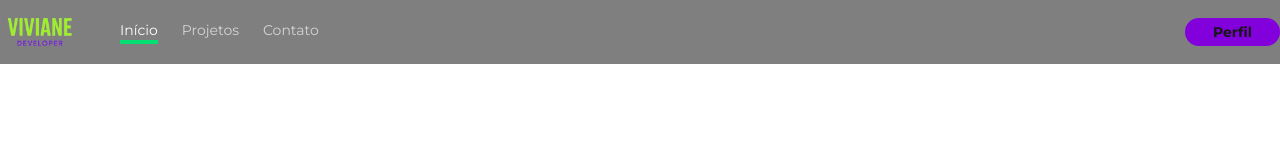
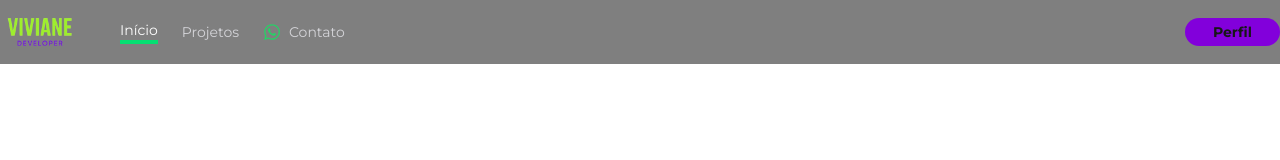
Before and after one commit to vivianezzt/viviane-portfolio, a Next.js app in the folder frontend/: page / in a window 1280 px wide. Shown: the top 160 px of the page. Built offline with nearby package versions, Linux system fonts and the light colour scheme.

Commit message:
feat(menu): adicionar animações de escala, translação e hover nos itens do menu para melhorar a experiência do usuário

```diff
--- a/frontend/src/components/shared/Menu.tsx
+++ b/frontend/src/components/shared/Menu.tsx
@@ -2,39 +2,45 @@
 
 import { usePathname } from "next/navigation"
 import Link from "next/link"
+import { FaWhatsapp } from "react-icons/fa"
 
 
 export default function Menu() {
     const caminho = usePathname()
 
     return (
-        <nav className="flex gap-6 ">
+        <nav className="flex gap-6">
             <MenuItem href="/" selecionado={caminho === "/"}>Início</MenuItem>
             <MenuItem href="/projeto/1" selecionado={caminho.startsWith("/projeto")}>Projetos</MenuItem>
-            <MenuItem
-                href="https://vivianeaguiar.com/contato"
-                selecionado={false}
-                novaAba={true}>
+            <Link
+                href="http://localhost:4000/contato"
+                target="_blank"
+                className="flex items-center gap-2 text-sm border-green-400 hover:text-white text-zinc-300 transition-all duration-300 hover:-translate-y-1 hover:scale-105"
+            >
+                <FaWhatsapp className="text-[#25D366] text-lg" />
                 Contato
-            </MenuItem>
+            </Link>
+        </nav>
 
-        </nav>
     )
 }
-
 function MenuItem(props: {
     href: string,
     children: React.ReactNode,
     selecionado?: boolean,
     novaAba?: boolean,
-}) {
+  }) {
     return (
-        <Link href={props.href} target={props.novaAba ? "_blank" : "_self"}>
-            <span
-                className={`flex items-center gap-2 text-sm border-green-400 hover:text-white ${props.selecionado ? "border-b-4 text-white" : "text-zinc-300"}`}
-            >
-                {props.children}
-            </span>
-        </Link>
-    )
-}
+      <Link
+        href={props.href}
+        target={props.novaAba ? "_blank" : "_self"}
+        className={`
+          flex items-center gap-2 text-sm border-green-400
+          hover:text-white ${props.selecionado ? "border-b-4 text-white" : "text-zinc-300"}
+          transition-all duration-300 hover:-translate-y-1 hover:scale-105
+        `}
+      >
+        {props.children}
+      </Link>
+    );
+  }
```
Also changed, not shown: frontend/package.json (+7 -6 lines), 2 other files (tests, documents, lock files or other folders).
